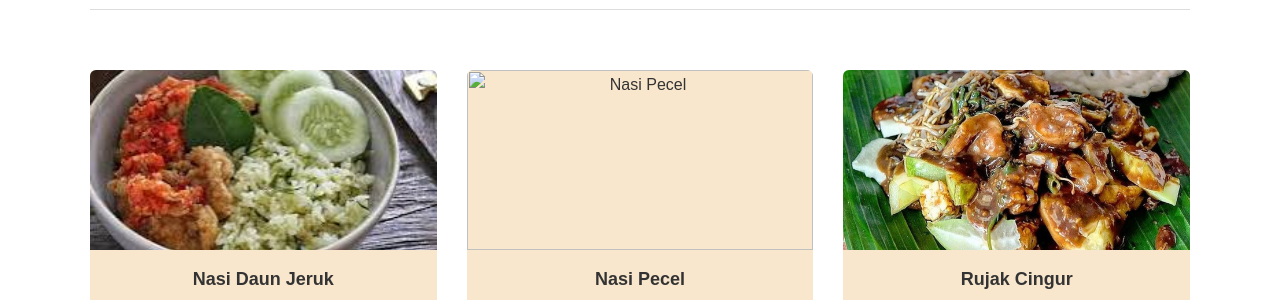
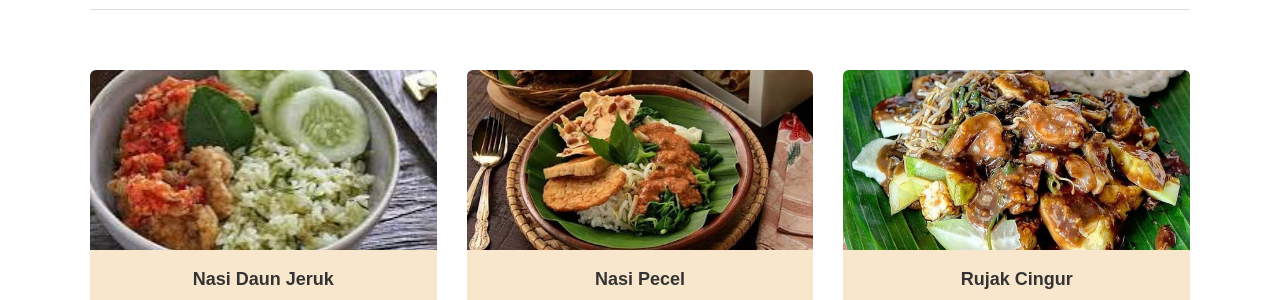
Before and after one commit to piyaajalahya-lgtm/katalogg, a plain HTML site: page index.html in a window 1280 px wide. Shown: the part 1128-1428 px from the top of the page. Drawn offline with Linux system fonts and the light colour scheme.

Commit message:
Update image source for Nasi Pecel

```diff
--- a/index.html
+++ b/index.html
@@ -292,7 +292,7 @@
                     <p>Nasi Daun Jeruk adalah salah satu kreasi olahan nasi khas Indonesia yang terkenal dengan keharuman aromanya yang segar.</p>
                 </div>
                 <div class="menu-card">
-                    <img src="IMG_4d2cb500-510a-42f8-bc19-cf0d4f7f0651.jpg" alt="Nasi Pecel">
+                    <img src="IMG-20261103-WA0067.jpg" alt="Nasi Pecel">
                     <h3>Nasi Pecel</h3>
                     <p>Nasi pecel adalah salah satu hidangan sayuran yang disiram bumbu kacang khas Indonesia.</p>
                 </div>
```
